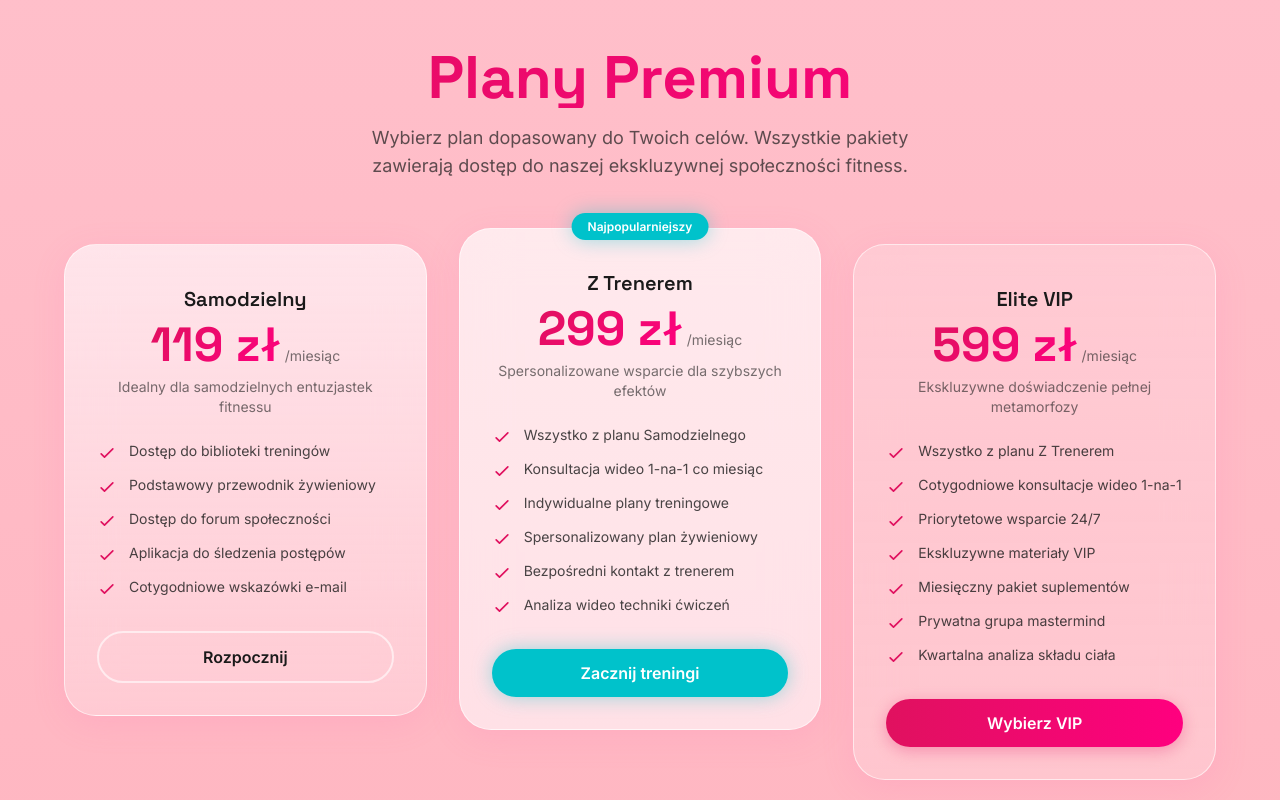
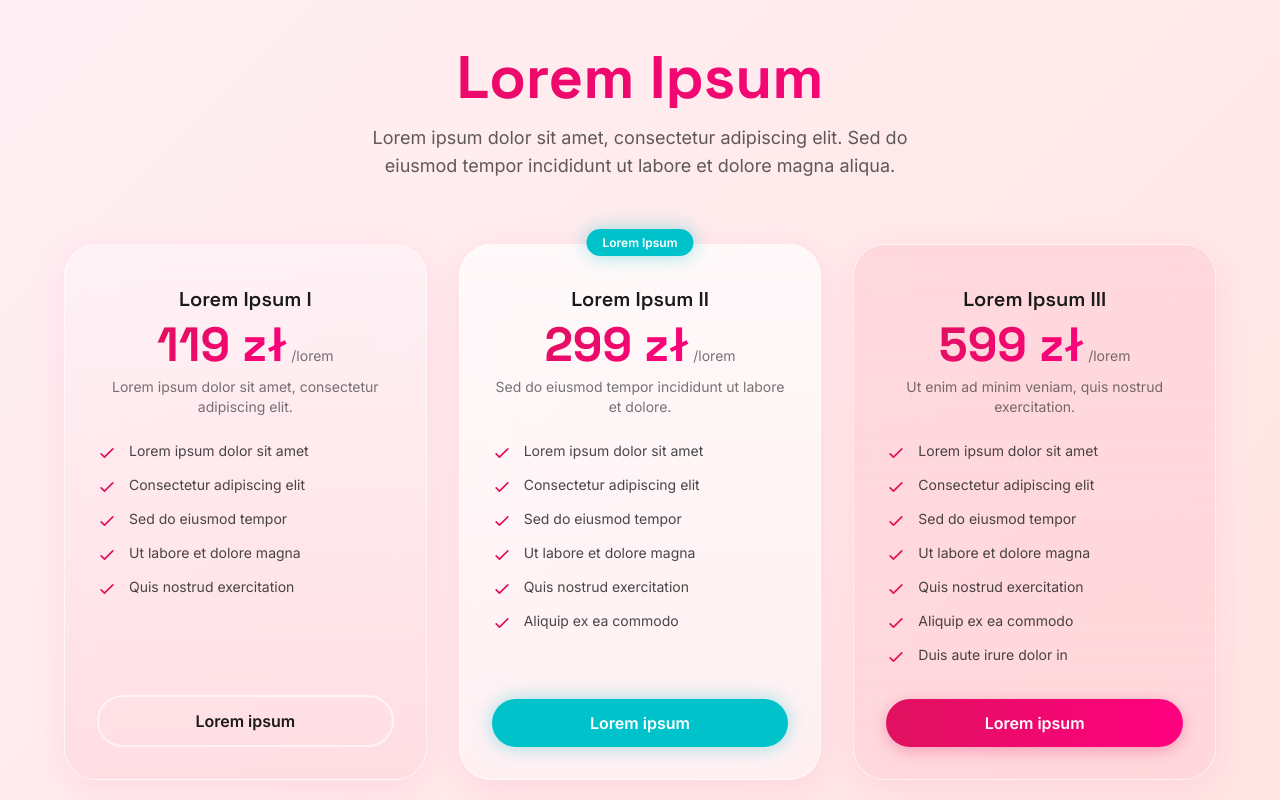
Before and after one commit to pietrucha0/kinga_bartochowska, a React (Vite) app in the folder app/: page / in a window 1280 px wide. Shown: the part 3400-4200 px from the top of the page. Built offline with nearby package versions, Linux system fonts and the light colour scheme.

Commit message:
feat: add PricingSection and CommunityMarquee sections with GSAP animations

```diff
--- a/app/src/sections/CommunityMarquee.tsx
+++ b/app/src/sections/CommunityMarquee.tsx
@@ -64,6 +64,9 @@ export default function CommunityMarquee() {
         });
       });
 
+      // Select the subtext element
+      const subtext = textEl.querySelector(".font-accent");
+
       // Set initial state to avoid flash
       gsap.set(allChars, {
         opacity: 0,
@@ -73,16 +76,17 @@ export default function CommunityMarquee() {
         scale: 0.8,
       });
 
-      // Animate characters on scroll
-      ScrollTrigger.create({
-        trigger: sectionRef.current,
-        start: "top 85%",
-        once: true,
-        onEnter: () => {
-          gsap.killTweensOf(allChars);
-          gsap.to(
-            allChars,
-            {
+      if (subtext) {
+        gsap.set(subtext, {
+          opacity: 0,
+          y: 20,
+        });
+      }
+
+      // Create timeline
+      const tl = gsap.timeline({ paused: true });
+
+      tl.to(allChars, {
         x: 0,
         y: 0,
         rotation: 0,
@@ -91,9 +95,28 @@ export default function CommunityMarquee() {
         duration: 1.8,
         ease: createBouncyEase(),
         stagger: 0.05,
+      });
+
+      if (subtext) {
+        tl.to(
+          subtext,
+          {
+            opacity: 1,
+            y: 0,
+            duration: 0.8,
+            ease: "power2.out",
+          },
+          "-=0.8"
+        );
       }
-          );
-        },
+
+      // Animate on scroll (replays every time user enters the section)
+      ScrollTrigger.create({
+        trigger: sectionRef.current,
+        start: "top 85%",
+        end: "bottom 15%",
+        animation: tl,
+        toggleActions: "play reset play reset",
       });
     }, sectionRef);
 
--- a/app/src/sections/PricingSection.tsx
+++ b/app/src/sections/PricingSection.tsx
@@ -8,57 +8,57 @@ gsap.registerPlugin(ScrollTrigger);
 
 const plans = [
   {
-    name: "Samodzielny",
+    name: "Lorem Ipsum I",
     price: "119 zł",
-    period: "/miesiąc",
-    description: "Idealny dla samodzielnych entuzjastek fitnessu",
+    period: "/lorem",
+    description: "Lorem ipsum dolor sit amet, consectetur adipiscing elit.",
     features: [
-      "Dostęp do biblioteki treningów",
-      "Podstawowy przewodnik żywieniowy",
-      "Dostęp do forum społeczności",
-      "Aplikacja do śledzenia postępów",
-      "Cotygodniowe wskazówki e-mail",
+      "Lorem ipsum dolor sit amet",
+      "Consectetur adipiscing elit",
+      "Sed do eiusmod tempor",
+      "Ut labore et dolore magna",
+      "Quis nostrud exercitation",
     ],
-    cta: "Rozpocznij",
+    cta: "Lorem ipsum",
+    popular: false,
     variant: "outline" as const,
-    popular: false,
     tint: "from-pink-mist/60 to-pink-light/40",
   },
   {
-    name: "Z Trenerem",
+    name: "Lorem Ipsum II",
     price: "299 zł",
-    period: "/miesiąc",
-    description: "Spersonalizowane wsparcie dla szybszych efektów",
+    period: "/lorem",
+    description: "Sed do eiusmod tempor incididunt ut labore et dolore.",
     features: [
-      "Wszystko z planu Samodzielnego",
-      "Konsultacja wideo 1-na-1 co miesiąc",
-      "Indywidualne plany treningowe",
-      "Spersonalizowany plan żywieniowy",
-      "Bezpośredni kontakt z trenerem",
-      "Analiza wideo techniki ćwiczeń",
+      "Lorem ipsum dolor sit amet",
+      "Consectetur adipiscing elit",
+      "Sed do eiusmod tempor",
+      "Ut labore et dolore magna",
+      "Quis nostrud exercitation",
+      "Aliquip ex ea commodo",
     ],
-    cta: "Zacznij treningi",
+    cta: "Lorem ipsum",
+    popular: true,
     variant: "cyan" as const,
-    popular: true,
     tint: "from-white/50 to-pink-mist/50",
   },
   {
-    name: "Elite VIP",
+    name: "Lorem Ipsum III",
     price: "599 zł",
-    period: "/miesiąc",
-    description: "Ekskluzywne doświadczenie pełnej metamorfozy",
+    period: "/lorem",
+    description: "Ut enim ad minim veniam, quis nostrud exercitation.",
     features: [
-      "Wszystko z planu Z Trenerem",
-      "Cotygodniowe konsultacje wideo 1-na-1",
-      "Priorytetowe wsparcie 24/7",
-      "Ekskluzywne materiały VIP",
-      "Miesięczny pakiet suplementów",
-      "Prywatna grupa mastermind",
-      "Kwartalna analiza składu ciała",
+      "Lorem ipsum dolor sit amet",
+      "Consectetur adipiscing elit",
+      "Sed do eiusmod tempor",
+      "Ut labore et dolore magna",
+      "Quis nostrud exercitation",
+      "Aliquip ex ea commodo",
+      "Duis aute irure dolor in",
     ],
-    cta: "Wybierz VIP",
+    cta: "Lorem ipsum",
+    popular: false,
     variant: "pink" as const,
-    popular: false,
     tint: "from-pink-light/50 to-pink-soft/40",
   },
 ];
@@ -117,40 +117,41 @@ export default function PricingSection() {
       className="relative w-full py-24 sm:py-32 lg:py-40 overflow-hidden"
     >
       {/* Background */}
-      <div className="absolute inset-0 bg-pink-gradient" />
+      <div className="absolute inset-0 bg-blush-mist" />
 
       <div className="relative z-10 section-container">
         {/* Section Header */}
         <div className="text-center mb-16">
           <h2 className="pricing-heading font-display font-bold text-4xl sm:text-5xl lg:text-6xl gradient-text mb-4">
-            Plany Premium
+            Lorem Ipsum
           </h2>
           <p className="pricing-heading font-body text-base sm:text-lg text-charcoal/70 max-w-xl mx-auto">
-            Wybierz plan dopasowany do Twoich celów. Wszystkie pakiety zawierają dostęp
-            do naszej ekskluzywnej społeczności fitness.
+            Lorem ipsum dolor sit amet, consectetur adipiscing elit. Sed do eiusmod tempor incididunt ut labore et dolore magna aliqua.
           </p>
         </div>
 
         {/* Pricing Cards */}
         <div
           ref={cardsRef}
-          className="grid md:grid-cols-3 gap-6 lg:gap-8 max-w-6xl mx-auto items-start"
+          className="grid md:grid-cols-3 gap-6 lg:gap-8 max-w-6xl mx-auto items-stretch"
         >
           {plans.map((plan) => (
             <div
               key={plan.name}
-              className={`pricing-card ${plan.popular ? "md:-mt-4 md:mb-4" : ""}`}
+              className="pricing-card h-full"
             >
               <GlassCard
-                className={`relative p-6 sm:p-8 h-full bg-gradient-to-b ${plan.tint}`}
+                className={`relative p-6 sm:p-8 h-full bg-gradient-to-b ${plan.tint} flex flex-col justify-between`}
                 hover={true}
                 tilt={true}
               >
+                {/* Upper Content */}
+                <div>
                   {/* Popular badge */}
                   {plan.popular && (
                     <div className="absolute -top-4 left-1/2 -translate-x-1/2">
                       <span className="bg-cyan text-white font-body text-xs font-semibold px-4 py-1.5 rounded-pill glow-cyan">
-                      Najpopularniejszy
+                        Lorem Ipsum
                       </span>
                     </div>
                   )}
@@ -197,8 +198,10 @@ export default function PricingSection() {
                       </li>
                     ))}
                   </ul>
+                </div>
 
-                {/* CTA */}
+                {/* CTA Button at bottom */}
+                <div>
                   <PillButton
                     variant={plan.variant}
                     className={`w-full ${plan.popular ? "glow-cyan" : ""}`}
@@ -208,6 +211,7 @@ export default function PricingSection() {
                   >
                     {plan.cta}
                   </PillButton>
+                </div>
               </GlassCard>
             </div>
           ))}
```
Lines whose indentation alone changed are shown as unchanged.
